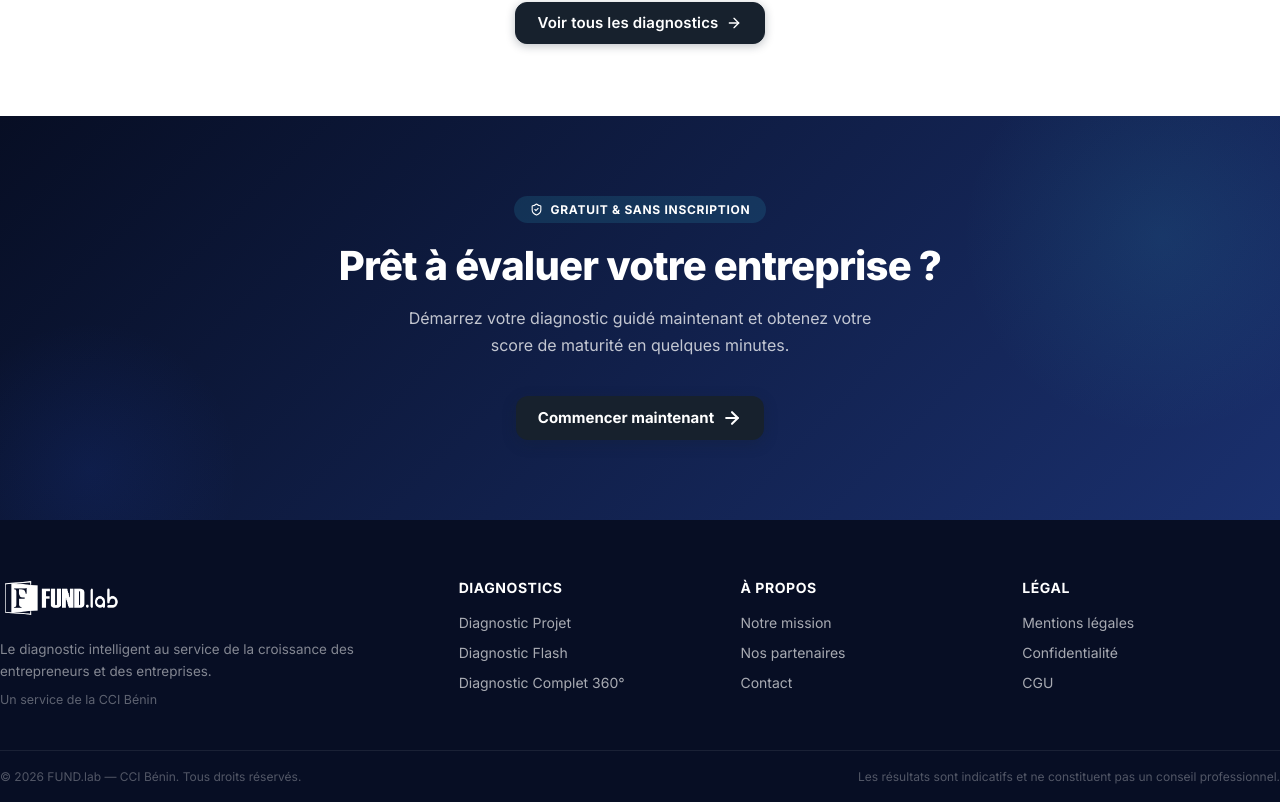
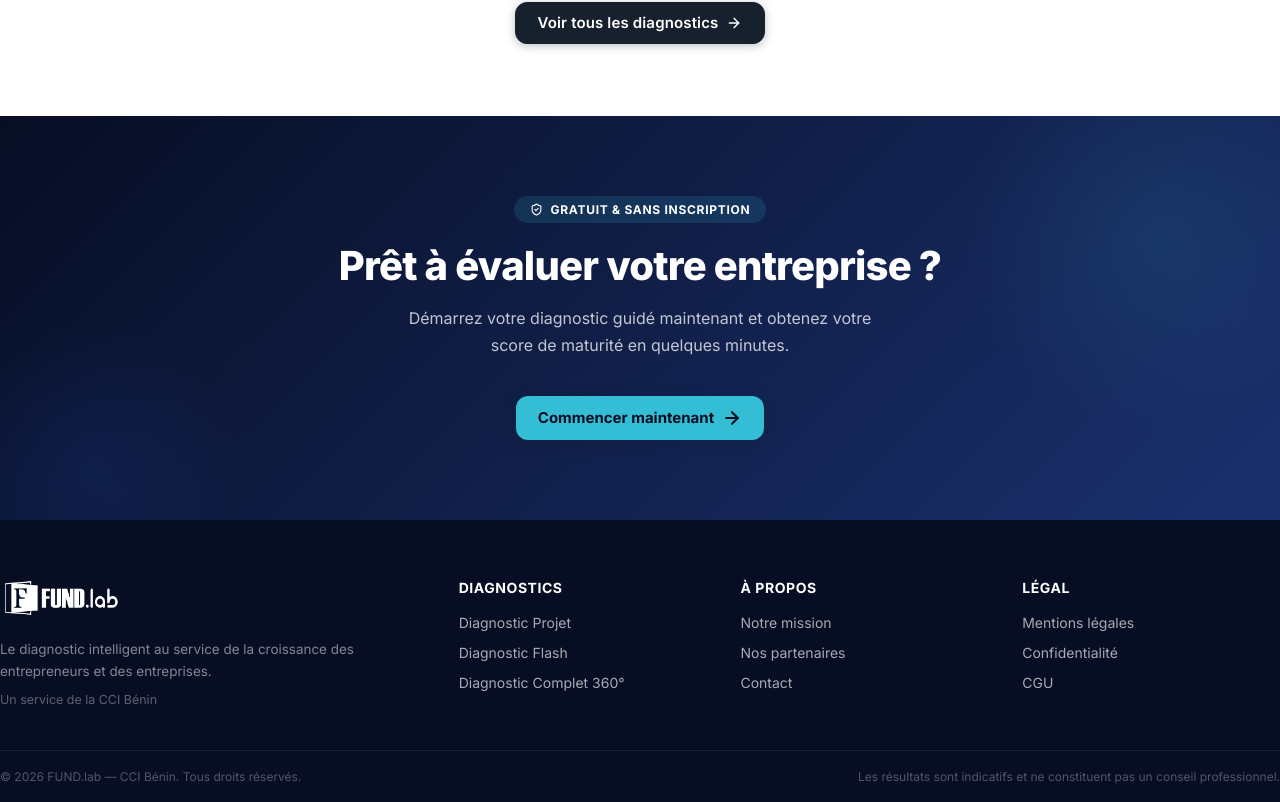
Before and after one commit to josuefox123/business_check_up, a React (Vite) app: page / in a window 1280 px wide. Shown: the part 1960-2762 px from the top of the page. Built offline with nearby package versions, Linux system fonts and the light colour scheme; no server answers.

Commit message:
design: restore turquoise accent color on Commencer maintenant button in dark CTA band

```diff
--- a/src/components/screens/LandingPage.jsx
+++ b/src/components/screens/LandingPage.jsx
@@ -177,7 +177,7 @@ export const LandingPage = ({ onStart, onLearnMore, onGoToCatalog }) => {
           <p style={{ color: 'rgba(255,255,255,0.75)', marginBottom: '36px', maxWidth: '480px', margin: '0 auto 36px' }}>
             Démarrez votre diagnostic guidé maintenant et obtenez votre score de maturité en quelques minutes.
           </p>
-          <button className="hero-cta-primary" onClick={onStart} style={{ display: 'inline-flex', width: 'auto' }}>
+          <button className="hero-cta-primary" onClick={onStart} style={{ background: 'var(--color-accent)', color: 'var(--color-primary)', display: 'inline-flex', width: 'auto' }}>
             Commencer maintenant <ArrowRight size={20} strokeWidth={2.5} />
           </button>
         </div>
```
